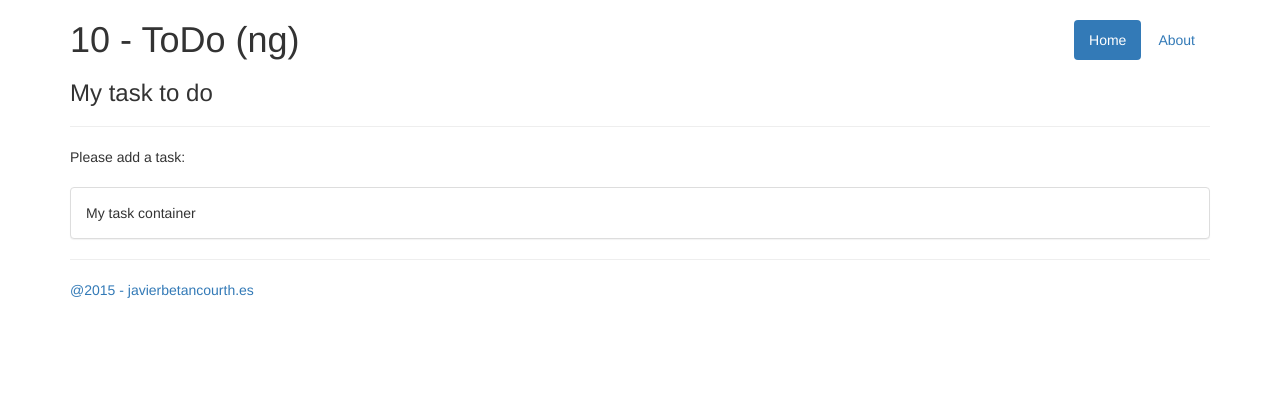
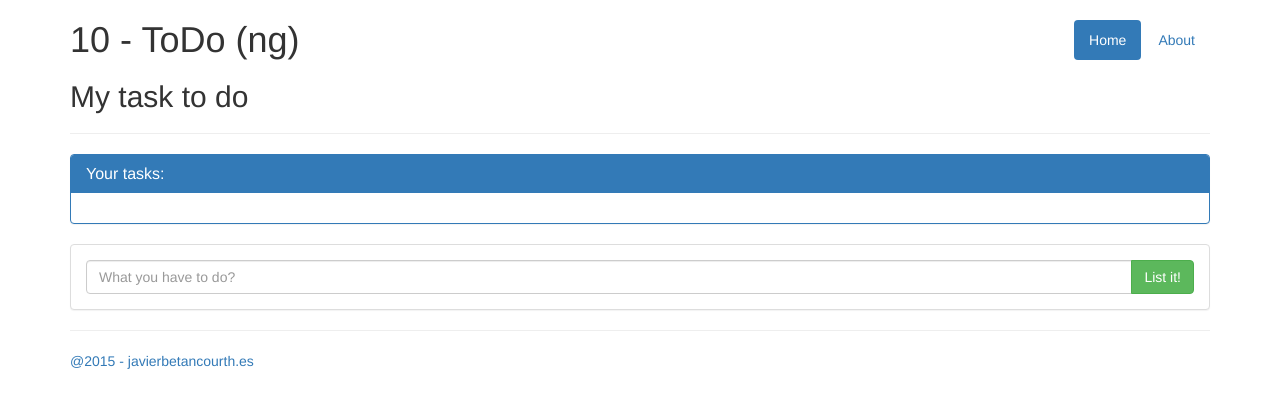
Before and after one commit to javifond/10-todo-ng, a plain HTML site: page index.html in a window 1280 px wide. Drawn offline with nearby package versions, Linux system fonts and the light colour scheme; some packages are replaced by stand-ins of ours.

Commit message:
MODIFY: Task Layout

```diff
--- a/app/view/home.html
+++ b/app/view/home.html
@@ -1,10 +1,23 @@
-<h3>{{title}}</h3>
+<h2>{{title}}</h2>
 <hr>
-<span>Please add a task:</span>
-<br>
-<br>
+<!-- Task pending panel -->
+<div class="panel panel-primary">
+	<div class="panel-heading">
+		<h3 class="panel-title">Your tasks:</h3>
+	</div>
+	<div class="panel-body">
+		{{myTask}}
+		<!-- <span>Sure you have a lot to do. Let's start!</span> -->
+	</div>
+</div>
+<!-- Add task panel -->
 <div class="panel panel-default">
   <div class="panel-body">
-    My task container
+    <div class="input-group">
+      <input type="text" maxlength="128" class="form-control" placeholder="What you have to do?" ng-model="myTask">
+      <span class="input-group-btn">
+        <button class="btn btn-success" type="button" ng-click="save()">List it!</button>
+      </span>
+    </div>
   </div>
 </div>
```
